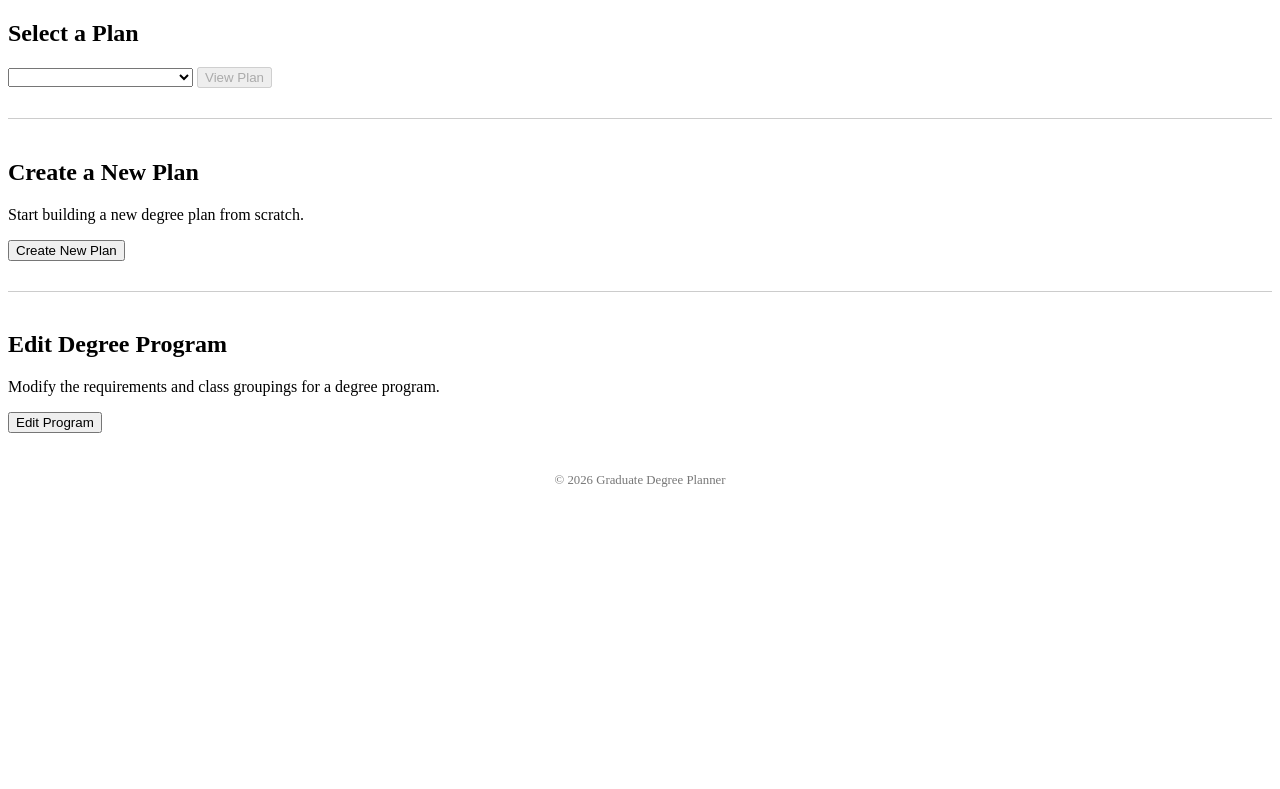
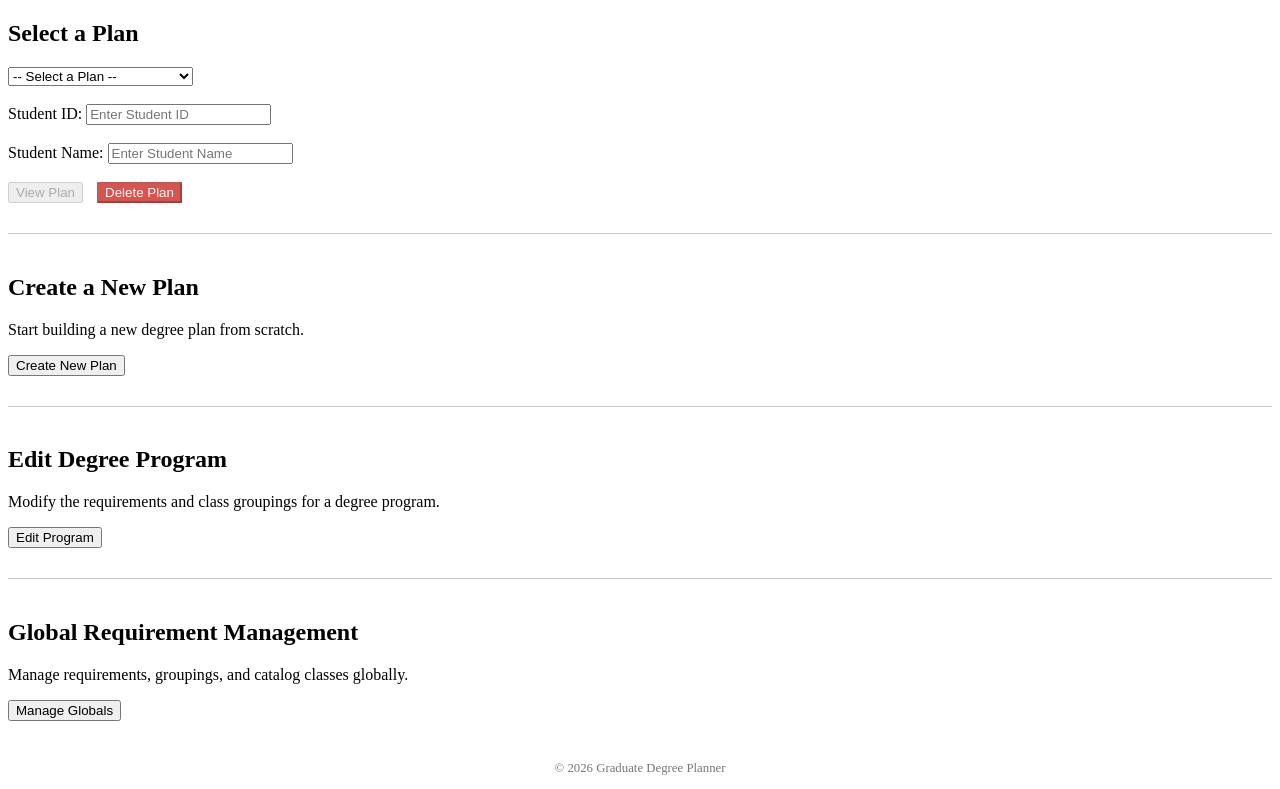
Before and after one commit to yosammy01/GSU_GRADUATE_DEGREE_PLANNER, a Flask app: page / in a window 1280 px wide. Shown: the part 132-921 px from the top of the page. Before the commit the page ends 619 px from the top, so only its background shows below. Run offline with Flask 3, Linux system fonts and the light colour scheme; data that the repository does not hold is empty.

Commit message:
final changes
1. adding security feature to request student id and name when creating plan and must provide same info when trying to view the plan.
2. moved database management features to their own html file.
3. added ability to print plan.
4. added ability to add and remove classes form catalog.

```diff
--- a/App_Server/app.py
+++ b/App_Server/app.py
@@ -95,8 +95,13 @@ def hello():
 def view_plan():
     """Handles the form submission from the main page to view a plan."""
     plan_id = request.form.get('plan_id')
+    student_id = request.form.get('student_id')
+    student_name = request.form.get('student_name')
+
     if not plan_id:
         return redirect(url_for('hello'))
+    if not student_id or not student_name:
+        return "Student ID and Name are required to view a plan.", 400
 
     plan_details = {}
     classes_by_req = {}
@@ -105,6 +110,20 @@ def view_plan():
     try:
         conn = get_db_connection()
         cursor = conn.cursor(dictionary=True)
+
+        # Verify the student matches the chosen plan
+        cursor.execute("""
+            SELECT s.id, s.name
+            FROM Student s
+            JOIN Student_Plans_Plan spp ON s.id = spp.id
+            WHERE spp.plan_id = %s
+        """, (plan_id,))
+        student_info = cursor.fetchone()
+
+        if not student_info:
+            return "No student associated with this plan.", 404
+        if student_info['id'].lower() != student_id.lower() or student_info['name'].lower() != student_name.lower():
+            return "The entered Student ID or Name does not match the chosen plan's student.", 403
 
         # 1. Fetch plan details (major, degree)
         cursor.execute("SELECT major, degree FROM Plan WHERE plan_id = %s", (plan_id,))
@@ -283,12 +302,27 @@ def view_plan():
 def delete_plan():
     """Deletes a selected plan from the database."""
     plan_id = request.form.get('plan_id')
-    if plan_id:
+    student_id = request.form.get('student_id')
+    student_name = request.form.get('student_name')
+
+    if plan_id and student_id and student_name:
         conn = None
         cursor = None
         try:
             conn = get_db_connection()
             cursor = conn.cursor()
+
+            cursor.execute("""
+                SELECT s.id, s.name
+                FROM Student s
+                JOIN Student_Plans_Plan spp ON s.id = spp.id
+                WHERE spp.plan_id = %s
+            """, (plan_id,))
+            student_info = cursor.fetchone()
+
+            if not student_info or student_info[0].lower() != student_id.lower() or student_info[1].lower() != student_name.lower():
+                return "The entered Student ID or Name does not match the chosen plan's student. Deletion denied.", 403
+
             cursor.execute("DELETE FROM Plan WHERE plan_id = %s", (plan_id,))
             conn.commit()
         except Exception as e:
@@ -311,8 +345,11 @@ def create_plan():
         major = program_data[0] if len(program_data) > 0 else None
         degree = program_data[1] if len(program_data) > 1 else None
 
-        if not original_plan_id or not major or not degree:
-            return "Plan ID and a valid Program selection are required. Please go back and try again.", 400
+        student_id = request.form.get('student_id')
+        student_name = request.form.get('student_name')
+
+        if not original_plan_id or not major or not degree or not student_id or not student_name:
+            return "Plan ID, a valid Program selection, Student ID, and Student Name are required. Please go back and try again.", 400
 
         final_plan_id = original_plan_id
 
@@ -335,7 +372,13 @@ def create_plan():
                         break
                     counter += 1
 
+            # Insert student details into the Student table
+            cursor.execute("INSERT IGNORE INTO Student (id, name) VALUES (%s, %s)", (student_id, student_name))
+
             cursor.execute("INSERT INTO Plan (plan_id, major, degree) VALUES (%s, %s, %s)", (final_plan_id, major, degree))
+
+            # Link the student to the created plan
+            cursor.execute("INSERT INTO Student_Plans_Plan (id, plan_id) VALUES (%s, %s)", (student_id, final_plan_id))
             conn.commit()
         except Exception as e:
             print(f"Error creating plan: {e}")
@@ -718,6 +761,10 @@ def edit_program():
         cursor.execute("SELECT grouping_id, grouping_name, credits FROM Class_Groupings")
         all_classes = cursor.fetchall()
 
+        # Fetch all catalog classes globally
+        cursor.execute("SELECT class_prefix, graduate_class_number, credits, class_title FROM Class_Catalog ORDER BY class_prefix, graduate_class_number")
+        all_catalog_classes = cursor.fetchall()
+
         if major and degree:
             # Fetch requirements for this program
             cursor.execute("SELECT requirement_name FROM Program_Has_Requirements WHERE major = %s AND degree = %s", (major, degree))
@@ -733,10 +780,6 @@ def edit_program():
                 """, (selected_req,))
                 classes = cursor.fetchall()
 
-                # Fetch all catalog classes
-                cursor.execute("SELECT class_prefix, graduate_class_number, credits, class_title FROM Class_Catalog")
-                all_catalog_classes = cursor.fetchall()
-
     except Exception as e:
         print(f"Error fetching program details: {e}")
     finally:
@@ -749,6 +792,37 @@ def edit_program():
                            requirements=requirements, selected_req=selected_req,
                            classes=classes, all_classes=all_classes, all_requirements=all_requirements,
                            all_catalog_classes=all_catalog_classes)
+
+@app.route('/global-management', methods=['GET'])
+def global_management():
+    """Displays the page for managing global requirements, groupings, and catalog classes."""
+    all_classes = []
+    all_requirements = []
+    all_catalog_classes = []
+
+    conn = None
+    cursor = None
+    try:
+        conn = get_db_connection()
+        cursor = conn.cursor()
+
+        cursor.execute("SELECT requirement_name FROM Requirements ORDER BY requirement_name ASC")
+        all_requirements = [row[0] for row in cursor.fetchall()]
+
+        cursor.execute("SELECT grouping_id, grouping_name, credits FROM Class_Groupings")
+        all_classes = cursor.fetchall()
+
+        cursor.execute("SELECT class_prefix, graduate_class_number, credits, class_title FROM Class_Catalog ORDER BY class_prefix, graduate_class_number")
+        all_catalog_classes = cursor.fetchall()
+    except Exception as e:
+        print(f"Error fetching global details: {e}")
+    finally:
+        if cursor:
+            cursor.close()
+        if conn and conn.is_connected():
+            conn.close()
+
+    return render_template('global_management.html', all_classes=all_classes, all_requirements=all_requirements, all_catalog_classes=all_catalog_classes)
 
 @app.route('/create-program', methods=['POST'])
 def create_program():
@@ -943,8 +1017,6 @@ def remove_grouping():
 
 @app.route('/delete-requirement-global', methods=['POST'])
 def delete_requirement_global():
-    major = request.form.get('major')
-    degree = request.form.get('degree')
     requirement = request.form.get('requirement')
     admin_password = request.form.get('admin_password')
 
@@ -976,14 +1048,10 @@ def delete_requirement_global():
             if conn and conn.is_connected():
                 conn.close()
 
-    if major and degree:
-        return redirect(url_for('edit_program', major=major, degree=degree))
-    return redirect(url_for('edit_program'))
+    return redirect(url_for('global_management'))
 
 @app.route('/delete-grouping-global', methods=['POST'])
 def delete_grouping_global():
-    major = request.form.get('major')
-    degree = request.form.get('degree')
     grouping_data = request.form.get('grouping')
     admin_password = request.form.get('admin_password')
 
@@ -1019,9 +1087,7 @@ def delete_grouping_global():
                 if conn and conn.is_connected():
                     conn.close()
 
-    if major and degree:
-        return redirect(url_for('edit_program', major=major, degree=degree))
-    return redirect(url_for('edit_program'))
+    return redirect(url_for('global_management'))
 
 @app.route('/delete-program', methods=['POST'])
 def delete_program():
@@ -1051,5 +1117,78 @@ def delete_program():
 
     return redirect(url_for('edit_program'))
 
+@app.route('/add-class-to-catalog', methods=['POST'])
+def add_class_to_catalog():
+    class_prefix = request.form.get('class_prefix')
+    class_number = request.form.get('class_number')
+    class_title = request.form.get('class_title')
+    credits = request.form.get('credits')
+    admin_password = request.form.get('admin_password')
+
+    if admin_password != os.environ.get('ADMIN_PASSWORD', 'admin'):
+        return "Unauthorized: Incorrect admin password.", 403
+
+    if class_prefix and class_number:
+        conn = None
+        cursor = None
+        try:
+            conn = get_db_connection()
+            cursor = conn.cursor()
+
+            cursor.execute("INSERT IGNORE INTO Class (class_prefix, class_number) VALUES (%s, %s)", (class_prefix.upper(), class_number))
+
+            credits_val = int(credits) if credits and credits.isdigit() else None
+            cursor.execute("""
+                INSERT IGNORE INTO Class_Catalog (class_prefix, graduate_class_number, class_title, credits)
+                VALUES (%s, %s, %s, %s)
+            """, (class_prefix.upper(), class_number, class_title, credits_val))
+            conn.commit()
+        except Exception as e:
+            print(f"Error adding class to catalog: {e}")
+        finally:
+            if cursor:
+                cursor.close()
+            if conn and conn.is_connected():
+                conn.close()
+
+    return redirect(url_for('global_management'))
+
+@app.route('/delete-class-from-catalog', methods=['POST'])
+def delete_class_from_catalog():
+    catalog_class = request.form.get('catalog_class')
+    admin_password = request.form.get('admin_password')
+
+    if admin_password != os.environ.get('ADMIN_PASSWORD', 'admin'):
+        return "Unauthorized: Incorrect admin password.", 403
+
+    if catalog_class:
+        parts = catalog_class.split('|')
+        if len(parts) >= 2:
+            class_prefix = parts[0]
+            class_number = parts[1]
+
+            conn = None
+            cursor = None
+            try:
+                conn = get_db_connection()
+                cursor = conn.cursor()
+
+                # Check if the class is used in any plan
+                cursor.execute("SELECT 1 FROM Plan_Requires_Class WHERE class_prefix = %s AND class_number = %s LIMIT 1", (class_prefix, class_number))
+                if not cursor.fetchone():
+                    cursor.execute("DELETE FROM Class_Catalog WHERE class_prefix = %s AND graduate_class_number = %s", (class_prefix, class_number))
+                    conn.commit()
+                else:
+                    print(f"Cannot delete class '{class_prefix} {class_number}' because it is in use by one or more plans.")
+            except Exception as e:
+                print(f"Error deleting class from catalog: {e}")
+            finally:
+                if cursor:
+                    cursor.close()
+                if conn and conn.is_connected():
+                    conn.close()
+
+    return redirect(url_for('global_management'))
+
 if __name__ == "__main__":
     app.run(host='0.0.0.0', port=5000)
--- a/App_Server/templates/index.html
+++ b/App_Server/templates/index.html
@@ -28,6 +28,7 @@
             <h2>Select a Plan</h2>
             <form action="/view-plan" method="POST">
                 <select name="plan_id" id="plan-select">
+                    <option value="" disabled selected>-- Select a Plan --</option>
                     {% if plans %}
                         {% for plan in plans %}
                             <option value="{{ plan }}">{{ plan }}</option>
@@ -36,7 +37,15 @@
                         <option value="" disabled>No plans found in database</option>
                     {% endif %}
                 </select>
+                <br><br>
+                <label for="view_student_id">Student ID:</label>
+                <input type="text" id="view_student_id" name="student_id" required placeholder="Enter Student ID">
+                <br><br>
+                <label for="view_student_name">Student Name:</label>
+                <input type="text" id="view_student_name" name="student_name" required placeholder="Enter Student Name">
+                <br><br>
                 <button type="submit" {% if not plans %}disabled{% endif %}>View Plan</button>
+                <button type="submit" formaction="/delete-plan" {% if not plans %}disabled{% endif %} onclick="return confirm('Are you sure you want to delete this plan? This action cannot be undone.');" style="background-color: #d9534f; color: white; margin-left: 10px;">Delete Plan</button>
             </form>
         </section>
 
@@ -51,6 +60,12 @@
             <p>Modify the requirements and class groupings for a degree program.</p>
             <a href="/edit-program"><button>Edit Program</button></a>
         </section>
+
+        <section style="margin-top: 30px; border-top: 1px solid #ccc; padding-top: 20px;">
+            <h2>Global Requirement Management</h2>
+            <p>Manage requirements, groupings, and catalog classes globally.</p>
+            <a href="/global-management"><button>Manage Globals</button></a>
+        </section>
     </main>
 
     <footer style="margin-top: 40px; font-size: 0.8em; color: #777; text-align: center;">
```
Also changed, not shown: App_Server/templates/create_plan.html (+9 -0 lines), App_Server/templates/edit_program.html (+0 -35 lines), App_Server/templates/global_management.html (added, +67 -0 lines), App_Server/templates/view_plan.html (+14 -0 lines).
